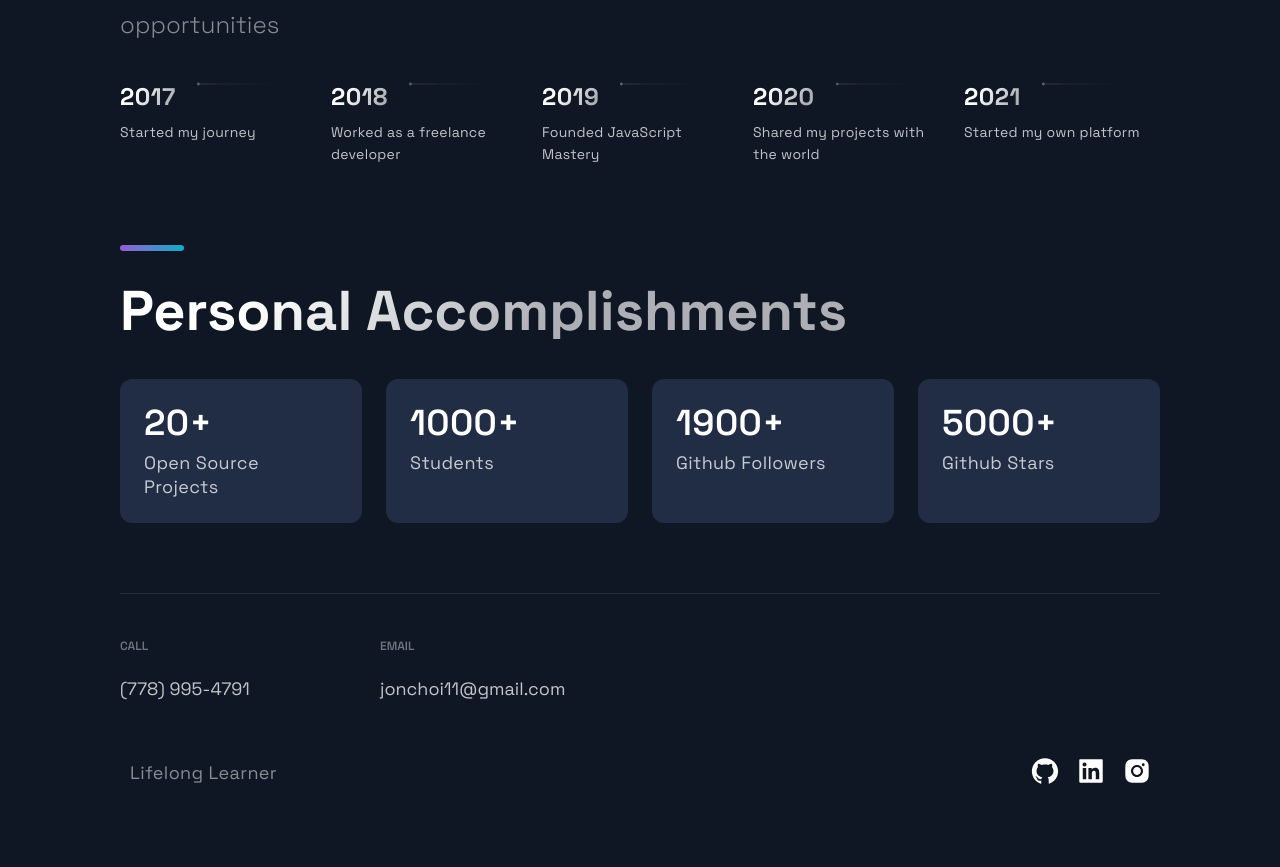
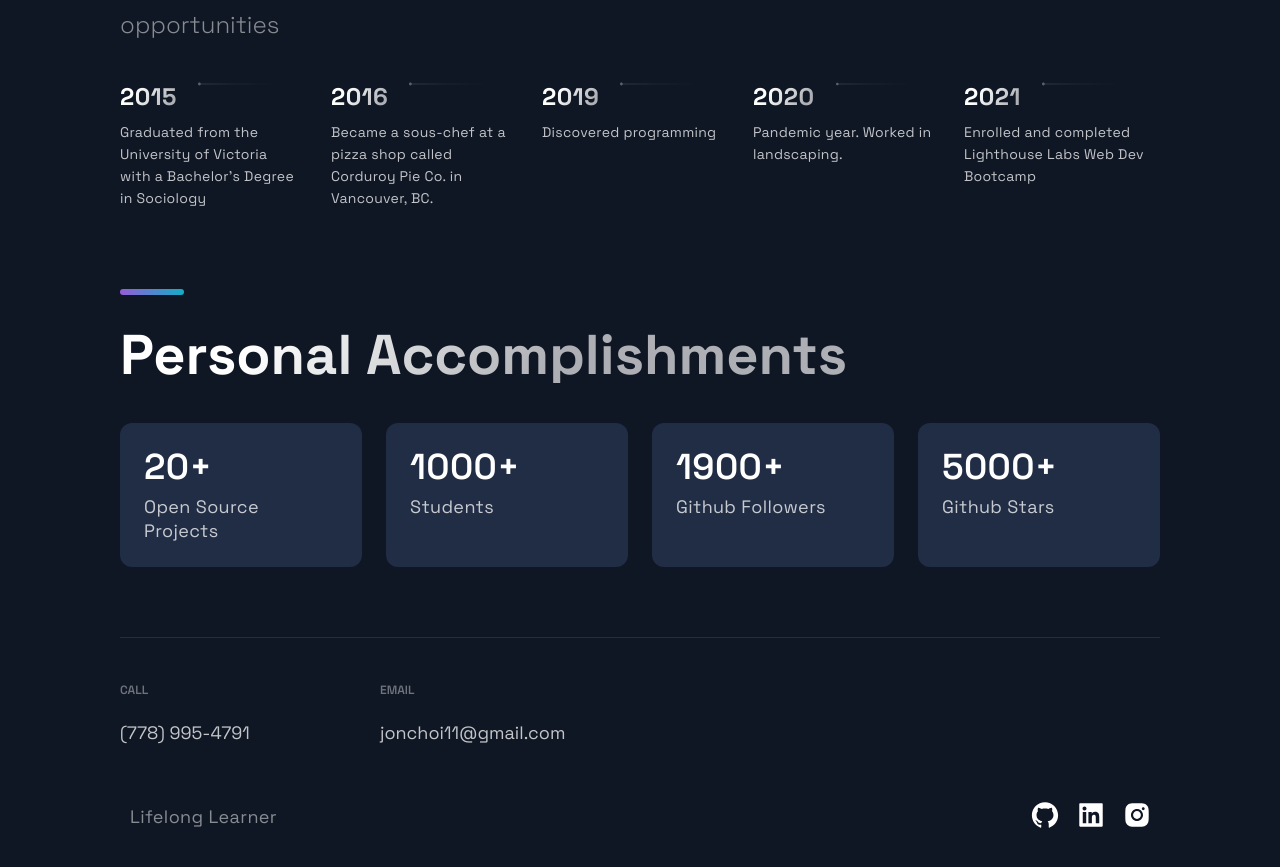
Before and after one commit to jon-choi/Website, a Next.js app: page / in a window 1280 px wide. Shown: the part 3010-3877 px from the top of the page. Built offline with nearby package versions, Linux system fonts and the light colour scheme.

Commit message:
update timeline

```diff
--- a/src/constants/constants.js
+++ b/src/constants/constants.js
@@ -39,9 +39,18 @@ export const projects = [
 ];
 
 export const TimeLineData = [
-  { year: 2017, text: "Started my journey" },
-  { year: 2018, text: "Worked as a freelance developer" },
-  { year: 2019, text: "Founded JavaScript Mastery" },
-  { year: 2020, text: "Shared my projects with the world" },
-  { year: 2021, text: "Started my own platform" },
+  {
+    year: 2015,
+    text: "Graduated from the University of Victoria with a Bachelor's Degree in Sociology",
+  },
+  {
+    year: 2016,
+    text: "Became a sous-chef at a pizza shop called Corduroy Pie Co. in Vancouver, BC.",
+  },
+  { year: 2019, text: "Discovered programming" },
+  { year: 2020, text: "Pandemic year. Worked in landscaping." },
+  {
+    year: 2021,
+    text: "Enrolled and completed Lighthouse Labs Web Dev Bootcamp",
+  },
 ];
```
